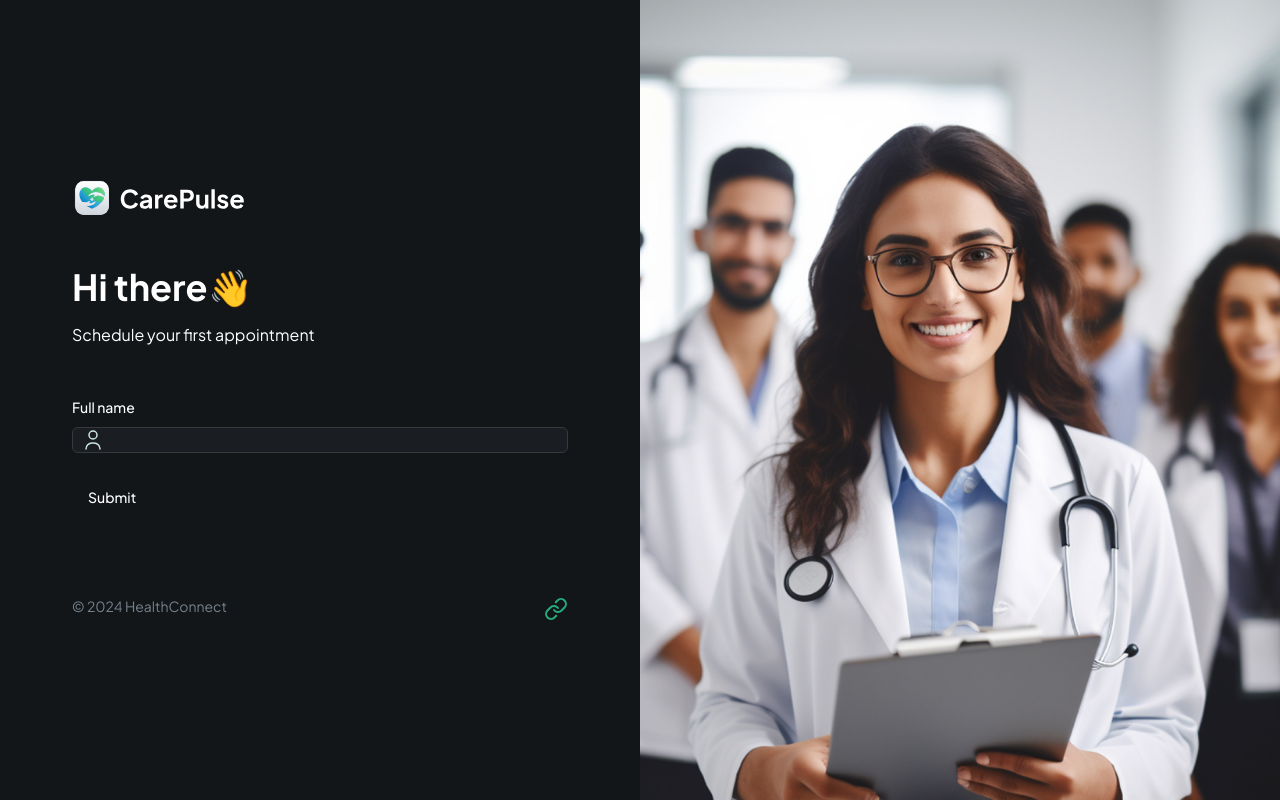
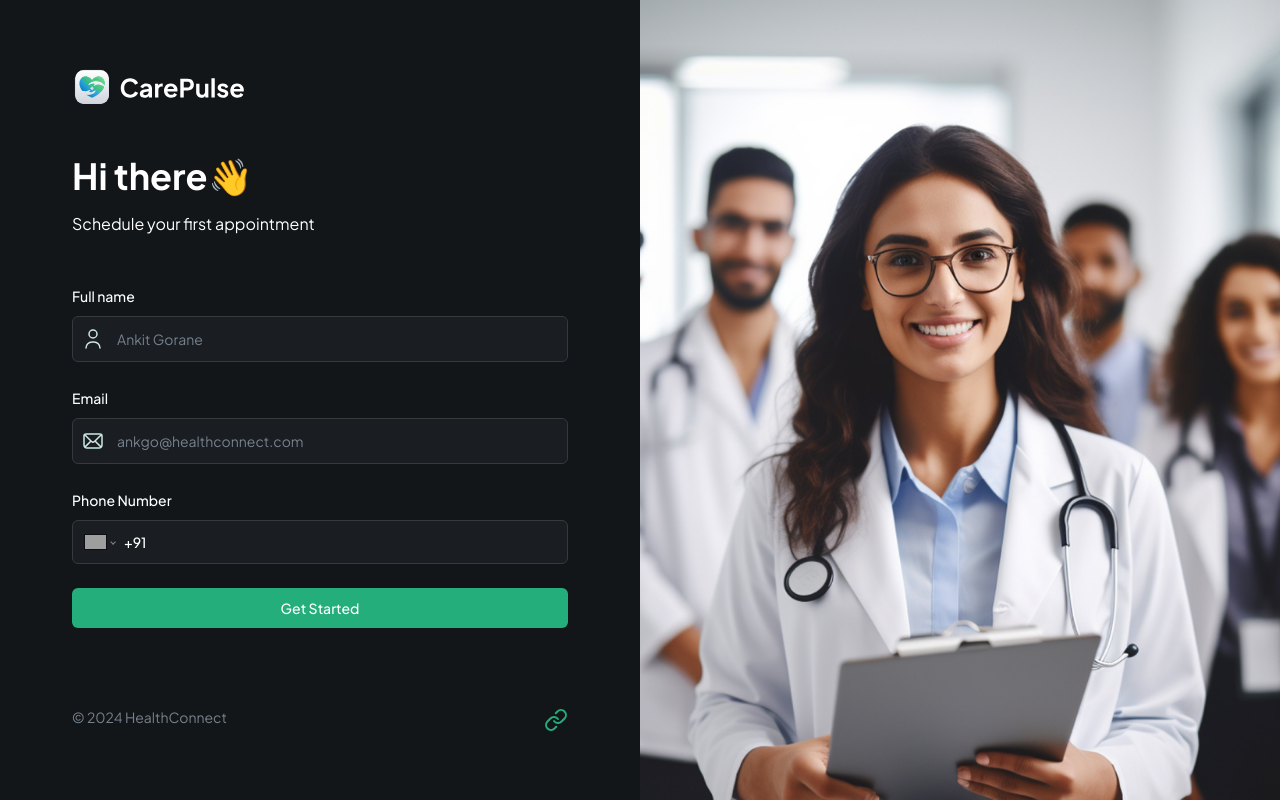
Before and after one commit to ankitt251/Health-Connect, a Next.js app: page / in a window 1280 px wide. Built offline with nearby package versions, Linux system fonts and the light colour scheme; grey boxes are pictures that could not be loaded.

Commit message:
Front End Form Complete

```diff
--- a/components/CustomFormField.tsx
+++ b/components/CustomFormField.tsx
@@ -13,6 +13,8 @@
 import { Input } from "@/components//ui/input";
 import { Control } from "react-hook-form";
 import { FormFieldType } from "./forms/PatientForm";
+import "react-phone-number-input/style.css";
+import PhoneInput from "react-phone-number-input";
 
 interface CustomProps {
   control: Control<any>;
@@ -32,21 +34,44 @@
 const RenderField = ({ field, props }: { field: any; props: CustomProps }) => {
   const { fieldType, iconSrc, iconAlt, placeholder } = props;
 
-  switch (fieldType) {
+  switch (props.fieldType) {
     case FormFieldType.INPUT:
       return (
         <div className="flex rounded-md border border-dark-500 bg-dark-400">
-          {iconSrc && (
+          {props.iconSrc && (
             <Image
-              src={iconSrc}
+              src={props.iconSrc}
               height={24}
               width={24}
-              alt={iconAlt || "icon"}
+              alt={props.iconAlt || "icon"}
               className="ml-2"
             />
           )}
+          <FormControl>
+            <Input
+              placeholder={props.placeholder}
+              {...field}
+              className="shad-input border-0"
+            />
+          </FormControl>
         </div>
       );
+    case FormFieldType.PHONE_INPUT:
+      return (
+        <FormControl>
+          <PhoneInput
+            defaultCountry="IN"
+            placeholder={props.placeholder}
+            international
+            withCountryCallingCode
+            value={field.value}
+            onChange={field.onChange}
+            className="input-phone"
+          />
+        </FormControl>
+      );
+    default:
+      break;
   }
 };
 
@@ -55,7 +80,7 @@
   return (
     <FormField
       control={control}
-      name="username"
+      name={name}
       render={({ field }) => (
         <FormItem>
           {fieldType !== FormFieldType.CHECKBOX && label && (
--- /dev/null
+++ b/components/SubmitButton.tsx
@@ -0,0 +1,30 @@
+import React from 'react'
+import { Button } from './ui/button'
+import Image from "next/image";
+
+interface ButtonProps {
+    isLoading: boolean,
+    className?: string,
+    children: React.ReactNode,
+}
+
+const SubmitButton = ({isLoading, className, children}: ButtonProps) => {
+  return (
+    <Button type="submit" disabled={isLoading} className={className ?? 'shad-primary-btn w-full'}>
+        {isLoading ?(
+            <div className='flex items-center gap-4'>
+                <Image
+                    src="/assets/icons/loader.svg"
+                    alt="loader"
+                    width={24}
+                    height={24}
+                    className="animate-spin"
+                />
+                Loading ...
+            </div>
+        ): children}
+    </Button>
+  )
+}
+
+export default SubmitButton
--- a/components/forms/PatientForm.tsx
+++ b/components/forms/PatientForm.tsx
@@ -6,6 +6,10 @@
 import { Button } from "@/components/ui/button";
 import { Form } from "@/components/ui/form";
 import CustomFormField from "../CustomFormField";
+import SubmitButton from "../SubmitButton";
+import { useState } from "react";
+import { UserFormValidation } from "@/lib/validation";
+import { useRouter } from "next/navigation";
 
 export enum FormFieldType {
   INPUT = "input",
@@ -17,23 +21,34 @@
   SKELETON = "skeleton",
 }
 
-const formSchema = z.object({
-  username: z.string().min(2, {
-    message: "Username must be at least 2 characters.",
-  }),
-});
+const PatientForm = () => {
+  const router = useRouter();
+  const [isLoading, setisLoading] = useState(false);
 
-const PatientForm = () => {
-  const form = useForm<z.infer<typeof formSchema>>({
-    resolver: zodResolver(formSchema),
+  const form = useForm<z.infer<typeof UserFormValidation>>({
+    resolver: zodResolver(UserFormValidation),
     defaultValues: {
-      username: "",
+      name: "",
+      email: "",
+      phone: "",
     },
   });
 
   // 2. Define a submit handler.
-  function onSubmit(values: z.infer<typeof formSchema>) {
-    console.log(values);
+  async function onSubmit({name,email, phone}: z.infer<typeof UserFormValidation>) {
+    setisLoading(true);
+
+    try {
+      // const userData = {name, email, phone}
+
+      // const user = await createUser(userData);
+
+      // if(user) router.push(`/patients/${user.$id}/register`)
+
+    } catch (error) {
+      console.log(error);
+
+    }
   }
   return (
     <Form {...form}>
@@ -50,9 +65,26 @@
           label="Full name"
           placeholder="Ankit Gorane"
           iconSrc="/assets/icons/user.svg"
+          iconAlt="user"
+        />
+        <CustomFormField
+          fieldType={FormFieldType.INPUT}
+          control={form.control}
+          name="email"
+          label="Email"
+          placeholder="ankgo@healthconnect.com"
+          iconSrc="/assets/icons/email.svg"
+          iconAlt="email"
+        />
+        <CustomFormField
+          fieldType={FormFieldType.PHONE_INPUT}
+          control={form.control}
+          name="phone"
+          label="Phone Number"
+          placeholder="9876543210"
         />
 
-        <Button type="submit">Submit</Button>
+        <SubmitButton isLoading={isLoading}>Get Started</SubmitButton>
       </form>
     </Form>
   );
--- /dev/null
+++ b/lib/validation.ts
@@ -0,0 +1,12 @@
+import { z } from "zod";
+
+export const UserFormValidation = z.object({
+    name: z
+      .string()
+      .min(2, "Name must be at least 2 characters")
+      .max(50, "Name must be at most 50 characters"),
+    email: z.string().email("Invalid email address"),
+    phone: z
+      .string()
+      .refine((phone) => /^\+\d{10,15}$/.test(phone), "Invalid phone number"),
+  });
--- a/package.json
+++ b/package.json
@@ -20,6 +20,7 @@
     "react": "^18",
     "react-dom": "^18",
     "react-hook-form": "^7.52.1",
+    "react-phone-number-input": "^3.4.4",
     "tailwind-merge": "^2.4.0",
     "tailwindcss-animate": "^1.0.7",
     "zod": "^3.23.8"
```
Also changed, not shown: 1 other file (tests, documents, lock files or other folders).
